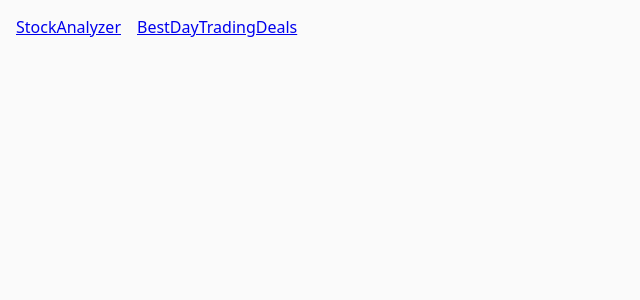
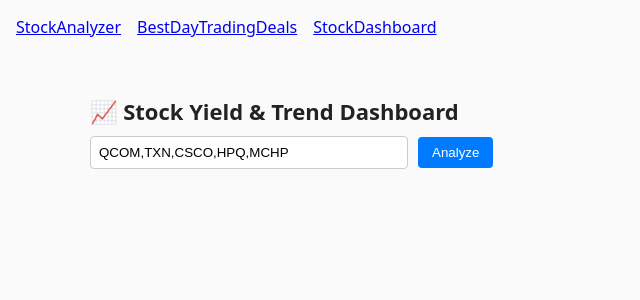
Before and after one commit to sanjeevdg/trading-app-client, a React (Create React App) app: page /StockDashboard in a window 1280 px wide. Shown: the top 300 px of the page, without its empty margins (0-640 px from the left). Built offline with nearby package versions, Linux system fonts and the light colour scheme.

Commit message:
chore: prepare release

```diff
--- a/src/App.tsx
+++ b/src/App.tsx
@@ -5,7 +5,7 @@ import { BrowserRouter as Router, Routes, Route, Link } from "react-router-dom";
 
 import BestDayTradingDeals from "./components/BestDayTradingDeals";
 import StockAnalyzer from "./components/StockAnalyzer";
-
+import StockDashboard from './components/StockDashboard';
 
 
 
@@ -16,11 +16,13 @@ const App: React.FC = () => {
       <nav style={{ display: "flex", gap: "1rem", padding: "1rem" }}>
         <Link to="/StockAnalyzer">StockAnalyzer</Link>
         <Link to="/BestDayTradingDeals">BestDayTradingDeals</Link>
+        <Link to="/StockDashboard">StockDashboard</Link>
       </nav>
 
       <Routes>
         <Route path="/StockAnalyzer" element={<StockAnalyzer />} />
         <Route path="/BestDayTradingDeals" element={<BestDayTradingDeals />} />
+        <Route path="/StockDashboard" element={<StockDashboard />} />
 
       </Routes>
     </Router>
--- a/src/components/BestDayTradingDeals.tsx
+++ b/src/components/BestDayTradingDeals.tsx
@@ -15,8 +15,8 @@ interface TradeDeal {
   reason: string;
 }
 
-//const BASE_URL = "http://localhost:4000";
-const BASE_URL =  "https://trading-app-server-35kc.onrender.com";
+const BASE_URL = "http://localhost:4000";
+//const BASE_URL =  "https://trading-app-server-35kc.onrender.com";
 
 
 const BestDayTradingDeals: React.FC = () => {
--- a/src/components/StockAnalyzer.jsx
+++ b/src/components/StockAnalyzer.jsx
@@ -11,7 +11,9 @@ import rehypeSanitize from "rehype-sanitize"; // prevents XSS
 
 import loading from '../assets/loading.gif';
 
-const BASE_URL = "https://trading-app-server-35kc.onrender.com";
+//const BASE_URL = "https://trading-app-server-35kc.onrender.com";
+const BASE_URL = "http://localhost:4000";
+
 
 export default function StockAnalyzer() {
   const [symbols, setSymbols] = useState("AAPL,MSFT,GOOG");
--- /dev/null
+++ b/src/components/StockDashboard.tsx
@@ -0,0 +1,248 @@
+import React, { useState } from "react";
+import {
+  LineChart,
+  Line,
+  BarChart,
+  Bar,
+  XAxis,
+  YAxis,
+  CartesianGrid,
+  Tooltip,
+  Legend,
+  ResponsiveContainer,
+} from "recharts";
+
+export default function StockDashboard() {
+  const [symbols, setSymbols] = useState("QCOM,TXN,CSCO,HPQ,MCHP");
+  const [data, setData] = useState<any[]>([]);
+  const [loading, setLoading] = useState(false);
+
+  const fetchStocks = async () => {
+    setLoading(true);
+    try {
+      const res = await fetch("http://localhost:4000/api/sdhstocks", {
+        method: "POST",
+        headers: { "Content-Type": "application/json" },
+        body: JSON.stringify({ symbols: symbols.split(",").map((s) => s.trim()) }),
+      });
+      const result = await res.json();
+      setData(result);
+    } catch (err) {
+      console.error(err);
+    } finally {
+      setLoading(false);
+    }
+  };
+
+  const containerStyle: React.CSSProperties = {
+    padding: "20px",
+    fontFamily: "Arial, sans-serif",
+    maxWidth: "1200px",
+    margin: "0 auto",
+  };
+
+const widgetContainerStyle: React.CSSProperties = {
+    display: "flex",
+    flexWrap: "wrap",
+    gap: "20px",
+    justifyContent: "flex-start",
+    marginTop: "20px",
+  };
+
+  const widgetStyle: React.CSSProperties = {
+    flex: "1 1 250px",
+    border: "1px solid #ddd",
+    borderRadius: "8px",
+    padding: "16px",
+    boxShadow: "0 2px 4px rgba(0,0,0,0.1)",
+    background: "#fff",
+  };
+
+
+  const inputRowStyle: React.CSSProperties = {
+    display: "flex",
+    alignItems: "center",
+    gap: "10px",
+    marginBottom: "20px",
+  };
+
+  const tableStyle: React.CSSProperties = {
+    borderCollapse: "collapse",
+    width: "100%",
+    marginTop: "20px",
+  };
+
+  const thStyle: React.CSSProperties = {
+    border: "1px solid #ccc",
+    padding: "8px",
+    backgroundColor: "#f5f5f5",
+    textAlign: "left",
+  };
+
+  const tdStyle: React.CSSProperties = {
+    border: "1px solid #ccc",
+    padding: "8px",
+  };
+
+  const chartContainerStyle: React.CSSProperties = {
+    width: "100%",
+    height: "300px",
+    marginBottom: "40px",
+  };
+
+// --- statRow helper function must be defined BEFORE return ---
+  const statRow = (label: string, value: any, color?: string) => {
+    return (
+      <div
+        style={{
+          display: "flex",
+          justifyContent: "space-between",
+          marginBottom: "4px",
+        }}
+      >
+        <span style={{ color: "#666" }}>{label}</span>
+        <span style={{ color: color || "#000", fontWeight: 600 }}>{value}</span>
+      </div>
+    );
+  };
+
+
+  return (
+    <div className="container">
+      <h2 style={{ fontSize: "22px", marginBottom: "10px" }}>
+        📈 Stock Yield & Trend Dashboard
+      </h2>
+
+      <div style={inputRowStyle}>
+        <input
+          type="text"
+          value={symbols}
+          onChange={(e) => setSymbols(e.target.value)}
+          placeholder="Enter stock symbols (comma-separated)"
+          style={{
+            padding: "8px",
+            border: "1px solid #ccc",
+            borderRadius: "4px",
+            width: "300px",
+          }}
+        />
+        <button
+          onClick={fetchStocks}
+          disabled={loading}
+          style={{
+            padding: "8px 14px",
+            backgroundColor: "#007bff",
+            color: "white",
+            border: "none",
+            borderRadius: "4px",
+            cursor: "pointer",
+          }}
+        >
+          {loading ? "Fetching..." : "Analyze"}
+        </button>
+      </div>
+
+
+  {/* 💳 Finance Widgets Section */}
+      {data.length > 0 && (
+        <>
+          <h3 style={{ fontSize: "18px", marginBottom: "8px" }}>Finance Widgets</h3>
+          <div style={widgetContainerStyle}>
+            {data.map((s) => (
+              <div key={s.symbol} style={widgetStyle}>
+                <h4 style={{ fontSize: "18px", marginBottom: "10px", color: "#007bff" }}>
+                  {s.symbol}
+                </h4>
+                {statRow("Price", `$${s.price}`)}
+                {statRow("Dividend Yield", `${s.dividendYield}%`, "#00994d")}
+                {statRow("P/E Ratio", s.peRatio || "N/A", "#444")}
+                {statRow("EPS", s.eps || "N/A")}
+                {statRow("Market Cap", `${(s.marketCap / 1e9).toFixed(2)} B`)}
+              </div>
+            ))}
+          </div>
+</> )}
+
+      {data.length > 0 && (
+        <>
+          <h3 style={{ fontSize: "18px", marginBottom: "8px" }}>
+            Current Dividend Yields & P/E Ratios
+          </h3>
+
+          <div style={chartContainerStyle}>
+            <ResponsiveContainer width="100%" height="100%">
+              <BarChart data={data}>
+                <CartesianGrid strokeDasharray="3 3" />
+                <XAxis dataKey="symbol" />
+                <YAxis />
+                <Tooltip />
+                <Legend />
+                <Bar dataKey="dividendYield" fill="#82ca9d" name="Dividend Yield (%)" />
+                <Bar dataKey="peRatio" fill="#8884d8" name="P/E Ratio" />
+              </BarChart>
+            </ResponsiveContainer>
+          </div>
+
+          <h3 style={{ fontSize: "18px", marginBottom: "8px" }}>Key Metrics</h3>
+          <table style={tableStyle}>
+            <thead>
+              <tr>
+                <th style={thStyle}>Symbol</th>
+                <th style={thStyle}>Price</th>
+                <th style={thStyle}>Dividend Yield (%)</th>
+                <th style={thStyle}>P/E</th>
+                <th style={thStyle}>EPS</th>
+                <th style={thStyle}>Market Cap</th>
+              </tr>
+            </thead>
+            <tbody>
+              {data.map((s) => (
+                <tr key={s.symbol}>
+                  <td style={tdStyle}>{s.symbol}</td>
+                  <td style={tdStyle}>${s.price}</td>
+                  <td style={tdStyle}>{s.dividendYield}%</td>
+                  <td style={tdStyle}>{s.peRatio || "N/A"}</td>
+                  <td style={tdStyle}>{s.eps || "N/A"}</td>
+                  <td style={tdStyle}>
+                    {(s.marketCap / 1e9).toFixed(2)} B
+                  </td>
+                </tr>
+              ))}
+            </tbody>
+          </table>
+
+          <h3 style={{ fontSize: "18px", marginTop: "40px", marginBottom: "8px" }}>
+            Historical Dividend Yield Trends (5 Years)
+          </h3>
+
+          {data.map((stock) => (
+            <div key={stock.symbol} style={{ marginBottom: "40px" }}>
+              <h4 style={{ fontSize: "16px", marginBottom: "6px" }}>
+                {stock.symbol}
+              </h4>
+              <div style={{ width: "100%", height: "250px" }}>
+                <ResponsiveContainer width="100%" height="100%">
+                  <LineChart data={stock.dividendYields}>
+                    <CartesianGrid strokeDasharray="3 3" />
+                    <XAxis
+                      dataKey="date"
+                      tickFormatter={(d) => new Date(d).getFullYear().toString()}
+                    />
+                    <YAxis />
+                    <Tooltip />
+                    <Line
+                      type="monotone"
+                      dataKey="yield"
+                      stroke="#82ca9d"
+                      name="Dividend Yield (%)"
+                    />
+                  </LineChart>
+                </ResponsiveContainer>
+              </div>
+            </div>
+          ))}
+        </>
+      )}
+    </div>
+  );
+}
```
Also changed, not shown: 1 other file (tests, documents, lock files or other folders).
